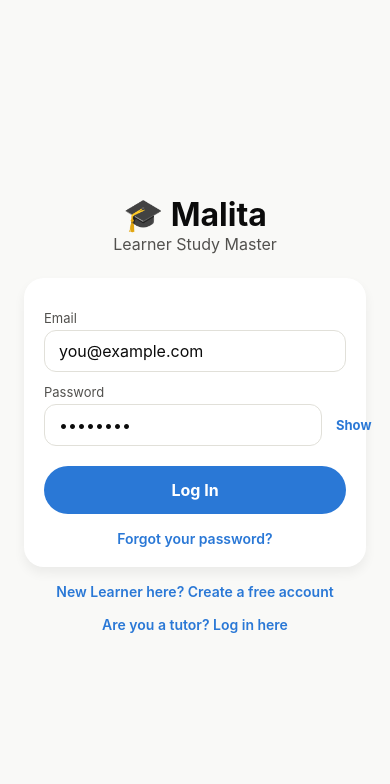
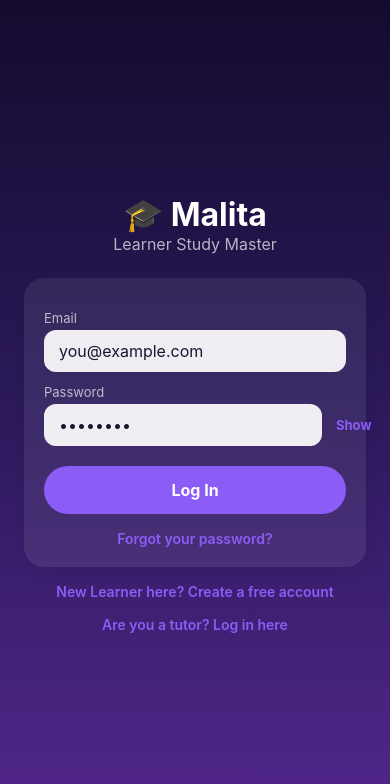
Before and after one commit to Sbugzoh2/malita, a React Native app in the folder mobile/: screen /TutorHome in a window 390 px wide. Shown: the top 784 px of the page. Built offline with nearby package versions, Linux system fonts and the light colour scheme.

Commit message:
dark_purple_theme-first batch

```diff
--- a/mobile/App.tsx
+++ b/mobile/App.tsx
@@ -11,7 +11,7 @@ export default function App() {
       <AuthProvider>
         <TutorAuthProvider>
           <RootNavigator />
-          <StatusBar style="auto" />
+          <StatusBar style="light" />
         </TutorAuthProvider>
       </AuthProvider>
     </SafeAreaProvider>
--- a/mobile/package.json
+++ b/mobile/package.json
@@ -12,6 +12,7 @@
     "expo-document-picker": "~57.0.1",
     "expo-iap": "^5.8.2",
     "expo-image-picker": "~57.0.7",
+    "expo-linear-gradient": "~57.0.1",
     "expo-speech": "~57.0.3",
     "expo-status-bar": "~57.0.1",
     "expo-updates": "~57.0.26",
--- /dev/null
+++ b/mobile/src/components/GradientBackground.tsx
@@ -0,0 +1,25 @@
+import React from "react";
+import { StyleSheet, ViewStyle, StyleProp } from "react-native";
+import { LinearGradient } from "expo-linear-gradient";
+import { gradientColors } from "../theme";
+
+// The dark purple gradient backdrop used behind every screen - wrap a
+// screen's outermost element with this instead of giving it a flat
+// colors.background fill. See theme.ts's gradientColors for the stops.
+export default function GradientBackground({
+  children,
+  style,
+}: {
+  children: React.ReactNode;
+  style?: StyleProp<ViewStyle>;
+}) {
+  return (
+    <LinearGradient colors={gradientColors} start={{ x: 0, y: 0 }} end={{ x: 0, y: 1 }} style={[styles.fill, style]}>
+      {children}
+    </LinearGradient>
+  );
+}
+
+const styles = StyleSheet.create({
+  fill: { flex: 1 },
+});
--- a/mobile/src/screens/AccountScreen.tsx
+++ b/mobile/src/screens/AccountScreen.tsx
@@ -6,6 +6,7 @@ import { useAuth } from "../context/AuthContext";
 import { colors } from "../theme";
 import NotificationBell from "../components/NotificationBell";
 import Dropdown from "../components/Dropdown";
+import GradientBackground from "../components/GradientBackground";
 import {
   ApiError,
   fetchNotificationsUnreadCount,
@@ -186,6 +187,7 @@ export default function AccountScreen({ navigation }: any) {
   if (!me) return null;
 
   return (
+    <GradientBackground>
     <ScrollView contentContainerStyle={styles.container} showsVerticalScrollIndicator={false}>
       <View style={[styles.headerRow, { paddingTop: insets.top + 12 }]}>
         <Pressable style={styles.backLink} onPress={() => navigation.navigate("Home")}>
@@ -437,11 +439,12 @@ export default function AccountScreen({ navigation }: any) {
         <Text style={styles.logoutText}>Log Out</Text>
       </Pressable>
     </ScrollView>
+    </GradientBackground>
   );
 }
 
 const styles = StyleSheet.create({
-  container: { backgroundColor: colors.background, flexGrow: 1, padding: 20, paddingBottom: 40 },
+  container: { flexGrow: 1, padding: 20, paddingBottom: 40 },
   headerRow: { flexDirection: "row", alignItems: "center", justifyContent: "space-between" },
   backLink: { alignSelf: "flex-start" },
   backLinkText: { color: colors.textSecondary, fontWeight: "600", fontSize: 13 },
@@ -450,7 +453,7 @@ const styles = StyleSheet.create({
     width: 56,
     height: 56,
     borderRadius: 16,
-    backgroundColor: "#0b0b0b",
+    backgroundColor: colors.primaryDark,
     alignItems: "center",
     justifyContent: "center",
   },
@@ -459,8 +462,8 @@ const styles = StyleSheet.create({
   name: { fontSize: 19, fontWeight: "800", color: colors.text },
   email: { fontSize: 13, color: colors.textSecondary, marginTop: 2 },
   pillRow: { flexDirection: "row", gap: 8, marginTop: 14 },
-  pill: { backgroundColor: colors.surface, borderRadius: 999, paddingVertical: 6, paddingHorizontal: 14 },
-  pillText: { fontSize: 12, fontWeight: "700", color: colors.primaryDark },
+  pill: { backgroundColor: colors.primary, borderRadius: 999, paddingVertical: 6, paddingHorizontal: 14 },
+  pillText: { fontSize: 12, fontWeight: "700", color: "#fff" },
   card: {
     backgroundColor: colors.surface,
     borderRadius: 16,
@@ -486,8 +489,8 @@ const styles = StyleSheet.create({
     paddingHorizontal: 14,
     paddingVertical: 10,
     fontSize: 15,
-    color: colors.text,
-    backgroundColor: "#fff",
+    color: colors.inputText,
+    backgroundColor: colors.inputBackground,
   },
   editButtonRow: { flexDirection: "row", gap: 10, marginTop: 16 },
   cancelEditButton: {
--- a/mobile/src/screens/HomeScreen.tsx
+++ b/mobile/src/screens/HomeScreen.tsx
@@ -6,6 +6,7 @@ import { useAuth } from "../context/AuthContext";
 import { colors } from "../theme";
 import { fetchNotificationsUnreadCount } from "../api/client";
 import NotificationBell from "../components/NotificationBell";
+import GradientBackground from "../components/GradientBackground";
 
 // `group` only matters for the Explore list (quick-action tiles don't use
 // it) - it's how the list gets sub-headers instead of one long flat stack.
@@ -393,13 +394,13 @@ export default function HomeScreen({ navigation }: any) {
           </View>
           <Text style={styles.listCardDesc}>{tile.desc}</Text>
         </View>
-        <TileIcon name="chevron" size={18} color="#8a8984" />
+        <TileIcon name="chevron" size={18} color={colors.textMuted} />
       </Pressable>
     );
   }
 
   return (
-    <View style={styles.screen}>
+    <GradientBackground style={styles.screen}>
     <ScrollView style={styles.scrollView} contentContainerStyle={styles.container} showsVerticalScrollIndicator={false}>
       <View style={[styles.header, { paddingTop: insets.top + 12 }]}>
         <View>
@@ -510,7 +511,7 @@ export default function HomeScreen({ navigation }: any) {
     <View style={[styles.bottomBar, { paddingBottom: Math.max(insets.bottom, 12) }]}>
       {HOME_BOTTOM_TABS.map((tab) => {
         const active = tab.key === "home";
-        const tint = active ? colors.primary : "#8a8984";
+        const tint = active ? colors.primary : colors.textMuted;
         return (
           <Pressable
             key={tab.key}
@@ -527,14 +528,14 @@ export default function HomeScreen({ navigation }: any) {
         );
       })}
     </View>
-    </View>
+    </GradientBackground>
   );
 }
 
 const styles = StyleSheet.create({
-  screen: { flex: 1, backgroundColor: colors.background },
+  screen: { flex: 1 },
   scrollView: { flex: 1 },
-  container: { backgroundColor: colors.background, flexGrow: 1 },
+  container: { flexGrow: 1 },
   header: {
     flexDirection: "row",
     alignItems: "flex-start",
@@ -548,19 +549,19 @@ const styles = StyleSheet.create({
     width: 40,
     height: 40,
     borderRadius: 12,
-    backgroundColor: "#0b0b0b",
+    backgroundColor: colors.primaryDark,
     alignItems: "center",
     justifyContent: "center",
   },
   avatarBadgeText: { fontSize: 15, fontWeight: "800", color: "#fff" },
   body: { padding: 20 },
-  statCard: { backgroundColor: "#0b0b0b", borderRadius: 20, padding: 18 },
+  statCard: { backgroundColor: colors.primaryDark, borderRadius: 20, padding: 18 },
   statCardRow: { flexDirection: "row", alignItems: "center", justifyContent: "space-between" },
-  statLabel: { fontSize: 11, color: "#b9b8b3", fontWeight: "600", textTransform: "uppercase", letterSpacing: 0.4 },
+  statLabel: { fontSize: 11, color: "rgba(255,255,255,0.7)", fontWeight: "600", textTransform: "uppercase", letterSpacing: 0.4 },
   statValue: { fontSize: 26, color: "#fff", fontWeight: "800", marginTop: 4 },
-  statValueMax: { fontSize: 15, color: "#8a8984", fontWeight: "600" },
+  statValueMax: { fontSize: 15, color: "rgba(255,255,255,0.5)", fontWeight: "600" },
   statUnlimited: { fontSize: 16, color: "#fff", fontWeight: "700", marginTop: 4, maxWidth: 200 },
-  higherEdNote: { fontSize: 12, color: "#8a8984", marginTop: 6, lineHeight: 17 },
+  higherEdNote: { fontSize: 12, color: "rgba(255,255,255,0.5)", marginTop: 6, lineHeight: 17 },
   planPill: {
     flexDirection: "row",
     alignItems: "center",
@@ -571,7 +572,7 @@ const styles = StyleSheet.create({
     paddingHorizontal: 12,
   },
   planPillText: { fontSize: 12, fontWeight: "700", color: "#fff" },
-  usageTrack: { marginTop: 14, height: 6, borderRadius: 999, backgroundColor: "#2b2b29", overflow: "hidden" },
+  usageTrack: { marginTop: 14, height: 6, borderRadius: 999, backgroundColor: "rgba(255,255,255,0.18)", overflow: "hidden" },
   usageFill: { height: "100%", backgroundColor: "#4ade9a", borderRadius: 999 },
   sectionLabel: { fontSize: 13, fontWeight: "700", color: colors.text, marginTop: 20, marginBottom: 10 },
   exploreGroup: { marginTop: 4 },
@@ -608,7 +609,7 @@ const styles = StyleSheet.create({
     shadowOffset: { width: 0, height: 1 },
     elevation: 1,
   },
-  listCardAdmin: { borderWidth: 1, borderColor: "#d8d7d1", borderStyle: "dashed", shadowOpacity: 0 },
+  listCardAdmin: { borderWidth: 1, borderColor: "rgba(255,255,255,0.25)", borderStyle: "dashed", shadowOpacity: 0 },
   listCardIcon: {
     width: 44,
     height: 44,
@@ -622,8 +623,8 @@ const styles = StyleSheet.create({
   listCardTitle: { fontSize: 15, fontWeight: "700", color: colors.text },
   listCardTitleBig: { fontSize: 16 },
   listCardDesc: { fontSize: 12, color: colors.textSecondary, marginTop: 2 },
-  tierPill: { backgroundColor: "#e8f0fb", borderRadius: 999, paddingVertical: 2, paddingHorizontal: 7 },
-  tierPillText: { fontSize: 10, fontWeight: "700", color: colors.primaryDark },
+  tierPill: { backgroundColor: colors.primary, borderRadius: 999, paddingVertical: 2, paddingHorizontal: 7 },
+  tierPillText: { fontSize: 10, fontWeight: "700", color: "#fff" },
   logoutButton: {
     marginTop: 24,
     marginBottom: 24,
@@ -636,7 +637,7 @@ const styles = StyleSheet.create({
   logoutText: { color: "#fff", fontWeight: "700" },
   bottomBar: {
     flexDirection: "row",
-    backgroundColor: "#fff",
+    backgroundColor: colors.surface,
     borderTopWidth: 1,
     borderTopColor: colors.border,
     paddingTop: 10,
--- a/mobile/src/screens/LoginScreen.tsx
+++ b/mobile/src/screens/LoginScreen.tsx
@@ -12,6 +12,7 @@ import {
 } from "react-native";
 import { useAuth } from "../context/AuthContext";
 import { colors } from "../theme";
+import GradientBackground from "../components/GradientBackground";
 import { ApiError, forgotPassword, resetPassword } from "../api/client";
 
 export default function LoginScreen({ navigation }: any) {
@@ -98,6 +99,7 @@ export default function LoginScreen({ navigation }: any) {
   }
 
   return (
+    <GradientBackground>
     <KeyboardAvoidingView
       style={styles.flex}
       behavior={Platform.OS === "ios" ? "padding" : undefined}
@@ -203,11 +205,12 @@ export default function LoginScreen({ navigation }: any) {
         </Pressable>
       </ScrollView>
     </KeyboardAvoidingView>
+    </GradientBackground>
   );
 }
 
 const styles = StyleSheet.create({
-  flex: { flex: 1, backgroundColor: colors.background },
+  flex: { flex: 1 },
   resetBox: {
     marginTop: 16,
     paddingTop: 16,
@@ -235,8 +238,8 @@ const styles = StyleSheet.create({
     paddingHorizontal: 14,
     paddingVertical: 10,
     fontSize: 16,
-    color: colors.text,
-    backgroundColor: "#fff",
+    color: colors.inputText,
+    backgroundColor: colors.inputBackground,
   },
   passwordRow: { flexDirection: "row", alignItems: "center" },
   passwordInput: { flex: 1 },
--- a/mobile/src/screens/RegisterScreen.tsx
+++ b/mobile/src/screens/RegisterScreen.tsx
@@ -13,6 +13,7 @@ import {
 } from "react-native";
 import { useAuth } from "../context/AuthContext";
 import { colors } from "../theme";
+import GradientBackground from "../components/GradientBackground";
 import {
   ApiError, fetchProvinces, API_BASE_URL, YEAR_LEVEL_LABELS,
   Institution, Qualification, fetchInstitutions, fetchQualifications,
@@ -138,6 +139,7 @@ export default function RegisterScreen({ navigation }: any) {
   }
 
   return (
+    <GradientBackground>
     <KeyboardAvoidingView style={styles.flex} behavior={Platform.OS === "ios" ? "padding" : undefined}>
       <ScrollView contentContainerStyle={styles.container} keyboardShouldPersistTaps="handled">
         <Text style={styles.title}>Create your free account</Text>
@@ -296,11 +298,12 @@ export default function RegisterScreen({ navigation }: any) {
         </Pressable>
       </ScrollView>
     </KeyboardAvoidingView>
+    </GradientBackground>
   );
 }
 
 const styles = StyleSheet.create({
-  flex: { flex: 1, backgroundColor: colors.background },
+  flex: { flex: 1 },
   // Generous bottom padding so the last field/button sits well clear of
   // the device's own bottom nav bar/gesture area - too close risks an
   // accidental system back/home gesture instead of the intended tap.
@@ -326,10 +329,10 @@ const styles = StyleSheet.create({
     paddingVertical: 10,
     paddingHorizontal: 10,
     alignItems: "center",
-    backgroundColor: "#fff",
+    backgroundColor: colors.inputBackground,
   },
   chipActive: { backgroundColor: colors.primary, borderColor: "transparent" },
-  chipText: { color: colors.text, fontSize: 12, fontWeight: "600", textAlign: "center" },
+  chipText: { color: colors.inputText, fontSize: 12, fontWeight: "600", textAlign: "center" },
   chipTextActive: { color: "#fff" },
   helperText: { fontSize: 12, color: colors.textSecondary, marginTop: 4, lineHeight: 16 },
   input: {
@@ -339,8 +342,8 @@ const styles = StyleSheet.create({
     paddingHorizontal: 14,
     paddingVertical: 10,
     fontSize: 16,
-    color: colors.text,
-    backgroundColor: "#fff",
+    color: colors.inputText,
+    backgroundColor: colors.inputBackground,
   },
   button: {
     backgroundColor: colors.primary,
--- a/mobile/src/screens/TutorHomeScreen.tsx
+++ b/mobile/src/screens/TutorHomeScreen.tsx
@@ -24,6 +24,7 @@ import SessionDateTimePicker, {
   SessionDateTimeValue,
   sessionDateTimeToIso,
 } from "../components/SessionDateTimePicker";
+import GradientBackground from "../components/GradientBackground";
 
 type Section = "open" | "sessions" | "payouts";
 
@@ -145,7 +146,9 @@ function buildJobGroups(requests: TutoringRequest[]): JobGroup[] {
 }
 
 const STATUS_COLOR: Record<string, string> = {
-  pending_review: colors.textSecondary,
+  // A solid tone (not colors.textSecondary's translucent white) - this
+  // fills a pill behind white text, where translucency would wash out.
+  pending_review: "#5b5570",
   approved: colors.success,
   rejected: colors.error,
   suspended: colors.error,
@@ -517,14 +520,14 @@ export default function TutorHomeScreen({ navigation }: any) {
 
   if (!me) {
     return (
-      <View style={styles.loadingContainer}>
+      <GradientBackground style={styles.loadingContainer}>
         <ActivityIndicator color={colors.primary} />
-      </View>
+      </GradientBackground>
     );
   }
 
   return (
-    <View style={styles.screen}>
+    <GradientBackground style={styles.screen}>
     <ScrollView style={styles.scrollView} contentContainerStyle={styles.container}>
       <View style={styles.hero}>
         <Image
@@ -1074,7 +1077,7 @@ export default function TutorHomeScreen({ navigation }: any) {
           { key: "profile", label: "Profile", route: "TutorProfile" },
         ] as { key: Section | "profile"; label: string; route?: string }[]).map((s) => {
           const active = !s.route && section === s.key;
-          const tint = active ? colors.primary : "#8a8984";
+          const tint = active ? colors.primary : colors.textMuted;
           return (
             <Pressable
               key={s.key}
@@ -1092,18 +1095,18 @@ export default function TutorHomeScreen({ navigation }: any) {
         })}
       </View>
     )}
-    </View>
+    </GradientBackground>
   );
 }
 
 const styles = StyleSheet.create({
-  loadingContainer: { flex: 1, alignItems: "center", justifyContent: "center", backgroundColor: colors.background },
-  screen: { flex: 1, backgroundColor: colors.background },
+  loadingContainer: { flex: 1, alignItems: "center", justifyContent: "center" },
+  screen: { flex: 1 },
   scrollView: { flex: 1 },
-  container: { backgroundColor: colors.background, flexGrow: 1 },
+  container: { flexGrow: 1 },
   bottomBar: {
     flexDirection: "row",
-    backgroundColor: "#fff",
+    backgroundColor: colors.surface,
     borderTopWidth: 1,
     borderTopColor: colors.border,
     paddingTop: 10,
@@ -1145,19 +1148,19 @@ const styles = StyleSheet.create({
     borderRadius: 999,
     paddingVertical: 8,
     paddingHorizontal: 16,
-    backgroundColor: "#fff",
+    backgroundColor: colors.surface,
   },
   sectionChipActive: { backgroundColor: colors.primary, borderColor: "transparent" },
   sectionChipText: { color: colors.text, fontSize: 13, fontWeight: "600" },
   sectionChipTextActive: { color: "#fff" },
   statCard: {
-    backgroundColor: "#0b0b0b",
+    backgroundColor: colors.primaryDark,
     borderRadius: 20,
     padding: 18,
     marginBottom: 16,
   },
   statCardRow: { flexDirection: "row", alignItems: "center", justifyContent: "space-between" },
-  statLabel: { fontSize: 12, color: "#b9b8b3", fontWeight: "600", textTransform: "uppercase", letterSpacing: 0.4 },
+  statLabel: { fontSize: 12, color: "rgba(255,255,255,0.7)", fontWeight: "600", textTransform: "uppercase", letterSpacing: 0.4 },
   statValue: { fontSize: 28, color: "#fff", fontWeight: "800", marginTop: 4 },
   statValuePayout: { fontSize: 22, color: colors.success, fontWeight: "800", marginTop: 4 },
   statValueLost: { fontSize: 22, color: colors.error, fontWeight: "800", marginTop: 4 },
@@ -1172,13 +1175,13 @@ const styles = StyleSheet.create({
     marginTop: 14,
     paddingTop: 12,
     borderTopWidth: 1,
-    borderTopColor: "#2b2b29",
+    borderTopColor: "rgba(255,255,255,0.18)",
   },
   // flexShrink lets a long footer string wrap within its own line instead
   // of the row squeezing both Texts together with no gap between them -
   // reported as "R600 total before Malita's feereschedule early to avoid
   // cancellations" running together with no space at all.
-  statFooterText: { fontSize: 11, color: "#8a8984", fontWeight: "500", flexShrink: 1 },
+  statFooterText: { fontSize: 11, color: "rgba(255,255,255,0.6)", fontWeight: "500", flexShrink: 1 },
   filterRow: { flexGrow: 0, marginBottom: 16 },
   filterRowContent: { gap: 8, paddingRight: 8 },
   filterChip: {
@@ -1187,9 +1190,9 @@ const styles = StyleSheet.create({
     borderRadius: 999,
     borderWidth: 1,
     borderColor: colors.border,
-    backgroundColor: "#fff",
+    backgroundColor: colors.surface,
   },
-  filterChipActive: { backgroundColor: "#0b0b0b", borderColor: "transparent" },
+  filterChipActive: { backgroundColor: colors.primary, borderColor: "transparent" },
   filterChipText: { fontSize: 13, fontWeight: "600", color: colors.text },
   filterChipTextActive: { color: "#fff" },
   jobGroupBlock: { marginBottom: 22 },
@@ -1207,7 +1210,7 @@ const styles = StyleSheet.create({
     fontSize: 12,
     fontWeight: "700",
     color: colors.textSecondary,
-    backgroundColor: "#efeeea",
+    backgroundColor: "rgba(255,255,255,0.12)",
     borderRadius: 999,
     paddingVertical: 3,
     paddingHorizontal: 9,
@@ -1222,15 +1225,15 @@ const styles = StyleSheet.create({
     shadowOffset: { width: 0, height: 1 },
     elevation: 1,
   },
-  jobCardOther: { borderWidth: 1, borderColor: "#d8d7d1", borderStyle: "dashed" },
+  jobCardOther: { borderWidth: 1, borderColor: "rgba(255,255,255,0.25)", borderStyle: "dashed" },
   jobCardRow: { flexDirection: "row", alignItems: "center", gap: 14, padding: 14 },
   jobCardInfo: { flex: 1, minWidth: 0 },
   jobTitle: { fontSize: 15, fontWeight: "700", color: colors.text },
   jobMetaText: { fontSize: 12, color: colors.textSecondary, marginTop: 5 },
-  jobRequestedAgo: { fontSize: 11, color: "#8a8984", marginTop: 2 },
+  jobRequestedAgo: { fontSize: 11, color: colors.textMuted, marginTop: 2 },
   jobPriceCol: { alignItems: "flex-end" },
   jobPrice: { fontSize: 17, fontWeight: "800", color: colors.success },
-  jobChevron: { fontSize: 16, color: "#8a8984", marginTop: 6 },
+  jobChevron: { fontSize: 16, color: colors.textMuted, marginTop: 6 },
   jobCardExpanded: { paddingHorizontal: 14, paddingBottom: 14, borderTopWidth: 1, borderTopColor: colors.border, paddingTop: 12 },
   card: {
     backgroundColor: colors.surface,
@@ -1263,8 +1266,8 @@ const styles = StyleSheet.create({
     paddingHorizontal: 12,
     paddingVertical: 8,
     fontSize: 14,
-    color: colors.text,
-    backgroundColor: "#fff",
+    color: colors.inputText,
+    backgroundColor: colors.inputBackground,
   },
   acceptButton: {
     backgroundColor: colors.primary,
--- a/mobile/src/screens/TutorLoginScreen.tsx
+++ b/mobile/src/screens/TutorLoginScreen.tsx
@@ -12,6 +12,7 @@ import {
 } from "react-native";
 import { useTutorAuth } from "../context/TutorAuthContext";
 import { colors } from "../theme";
+import GradientBackground from "../components/GradientBackground";
 import { ApiError, tutorForgotPassword, tutorResetPassword } from "../api/client";
 
 export default function TutorLoginScreen({ navigation }: any) {
@@ -98,6 +99,7 @@ export default function TutorLoginScreen({ navigation }: any) {
   }
 
   return (
+    <GradientBackground>
     <KeyboardAvoidingView
       style={styles.flex}
       behavior={Platform.OS === "ios" ? "padding" : undefined}
@@ -203,11 +205,12 @@ export default function TutorLoginScreen({ navigation }: any) {
         </Pressable>
       </ScrollView>
     </KeyboardAvoidingView>
+    </GradientBackground>
   );
 }
 
 const styles = StyleSheet.create({
-  flex: { flex: 1, backgroundColor: colors.background },
+  flex: { flex: 1 },
   resetBox: {
     marginTop: 16,
     paddingTop: 16,
@@ -238,8 +241,8 @@ const styles = StyleSheet.create({
     paddingHorizontal: 14,
     paddingVertical: 10,
     fontSize: 16,
-    color: colors.text,
-    backgroundColor: "#fff",
+    color: colors.inputText,
+    backgroundColor: colors.inputBackground,
   },
   passwordRow: { flexDirection: "row", alignItems: "center" },
   passwordInput: { flex: 1 },
--- a/mobile/src/screens/TutorProfileScreen.tsx
+++ b/mobile/src/screens/TutorProfileScreen.tsx
@@ -4,6 +4,7 @@ import { useFocusEffect } from "@react-navigation/native";
 import { useTutorAuth } from "../context/TutorAuthContext";
 import { colors } from "../theme";
 import Dropdown from "../components/Dropdown";
+import GradientBackground from "../components/GradientBackground";
 import {
   ApiError,
   TutorProfile,
@@ -21,7 +22,9 @@ import {
 } from "../api/client";
 
 const STATUS_COLOR: Record<string, string> = {
-  pending_review: colors.textSecondary,
+  // A solid tone (not colors.textSecondary's translucent white) - this
+  // fills a pill behind white text, where translucency would wash out.
+  pending_review: "#5b5570",
   approved: colors.success,
   rejected: colors.error,
   suspended: colors.error,
@@ -202,9 +205,9 @@ export default function TutorProfileScreen({ navigation }: any) {
 
   if (!profile) {
     return (
-      <View style={styles.loadingContainer}>
+      <GradientBackground style={styles.loadingContainer}>
         {error ? <Text style={styles.error}>{error}</Text> : <ActivityIndicator color={colors.primary} />}
-      </View>
+      </GradientBackground>
     );
   }
 
@@ -215,6 +218,7 @@ export default function TutorProfileScreen({ navigation }: any) {
     qualifications?.find((q) => q.id === profile.higher_ed_qualification_id)?.name;
 
   return (
+    <GradientBackground>
     <ScrollView contentContainerStyle={styles.container} showsVerticalScrollIndicator={false} keyboardShouldPersistTaps="handled">
       <View style={styles.profileRow}>
         <View style={styles.avatarBadge}>
@@ -447,19 +451,20 @@ export default function TutorProfileScreen({ navigation }: any) {
         </Pressable>
       </View>
     </ScrollView>
+    </GradientBackground>
   );
 }
 
 const styles = StyleSheet.create({
-  loadingContainer: { flex: 1, alignItems: "center", justifyContent: "center", backgroundColor: colors.background },
-  container: { backgroundColor: colors.background, flexGrow: 1, padding: 20, paddingBottom: 40 },
+  loadingContainer: { flex: 1, alignItems: "center", justifyContent: "center" },
+  container: { flexGrow: 1, padding: 20, paddingBottom: 40 },
   error: { color: colors.error, marginTop: 8 },
   profileRow: { flexDirection: "row", alignItems: "center", gap: 14 },
   avatarBadge: {
     width: 56,
     height: 56,
     borderRadius: 16,
-    backgroundColor: "#0b0b0b",
+    backgroundColor: colors.primaryDark,
     alignItems: "center",
     justifyContent: "center",
   },
@@ -499,8 +504,8 @@ const styles = StyleSheet.create({
     paddingHorizontal: 14,
     paddingVertical: 10,
     fontSize: 15,
-    color: colors.text,
-    backgroundColor: "#fff",
+    color: colors.inputText,
+    backgroundColor: colors.inputBackground,
   },
   textArea: { minHeight: 80, textAlignVertical: "top" },
   editButtonRow: { flexDirection: "row", gap: 10, marginTop: 16 },
--- a/mobile/src/theme.ts
+++ b/mobile/src/theme.ts
@@ -1,16 +1,35 @@
-// Mirrors the palette used in app.py's CSS / TOPIC_COLORS so the native
-// app feels like the same product, not a different one.
+// Dark purple theme, approximating a gradient mockup the user supplied
+// (deep indigo at top fading into a warmer violet glow at the bottom).
+// `surface` is translucent on purpose - every card sits on top of
+// GradientBackground's LinearGradient, so a solid hex would look like a
+// flat patch instead of a frosted panel over the gradient.
 export const colors = {
-  background: "#f9f9f7",
-  surface: "#ffffff",
-  border: "#e1e0d9",
-  text: "#0b0b0b",
-  textSecondary: "#52514e",
-  primary: "#2a78d6",
-  primaryDark: "#184f95",
-  error: "#e34948",
-  success: "#1baf7a",
+  background: "#140b2e",
+  surface: "rgba(255,255,255,0.08)",
+  border: "rgba(255,255,255,0.16)",
+  text: "#ffffff",
+  textSecondary: "rgba(255,255,255,0.68)",
+  // Replaces the old light-theme's muted grays (e.g. "#8a8984") that were
+  // calibrated for a near-white background and read as too dim/invisible
+  // on a dark one.
+  textMuted: "rgba(255,255,255,0.5)",
+  primary: "#8b5cf6",
+  primaryDark: "#6d28d9",
+  error: "#ff6b81",
+  success: "#34d399",
+  // Text inputs deliberately stay light (not the dark theme's own
+  // text/background) - a light field with dark text reads as an obvious
+  // "type here" box and is easier to read while typing than white-on-
+  // dark would be.
+  inputBackground: "rgba(255,255,255,0.92)",
+  inputText: "#1b1430",
 };
+
+// GradientBackground's own backdrop - top-to-bottom, deep indigo into a
+// warmer violet glow. colors.background above matches its first stop so
+// anything still rendered as a flat fill (a loading screen, a status
+// bar) blends with it rather than flashing a different dark shade.
+export const gradientColors = ["#140b2e", "#2c1a5c", "#55288f"] as const;
 
 export const topicColors: Record<string, string> = {
   Algebra: "#2a78d6",
```
